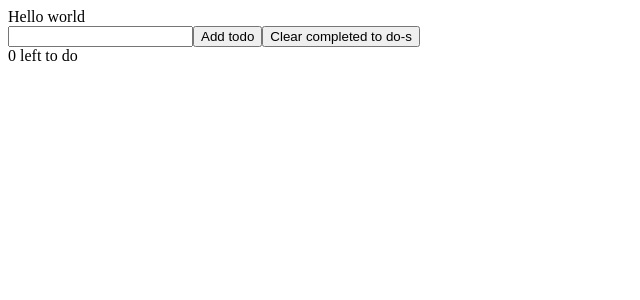
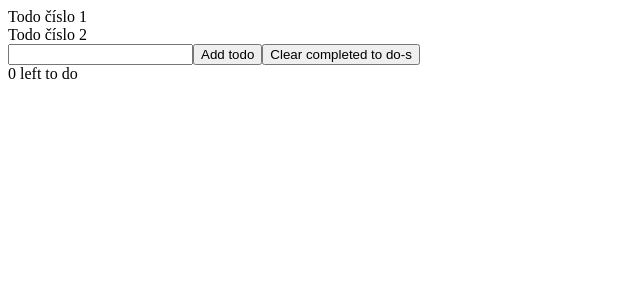
Before and after one commit to BranislavMateas/ProductivityApp, a React (Create React App) app: page / in a window 1280 px wide. Shown: the top 300 px of the page, without its empty margins (0-640 px from the left). Built offline with nearby package versions, Linux system fonts and the light colour scheme.

Commit message:
App can print all of the todos.

```diff
--- a/src/App.js
+++ b/src/App.js
@@ -2,10 +2,10 @@ import React, { useState } from "react";
 import TodoList from "./TodoList";
 
 function App() {
-  const [todos, setTodos] = useState([]); // useState vracia array(2) - jedna polozka aktuálny stav, druhá bude pre funkciu, ktorá tento stav updatuje
+  const [todosList, setTodos] = useState(["Todo číslo 1", "Todo číslo 2"]); // useState vracia array(2) - object destructuring - jedna polozka aktuálny stav, druhá bude pre funkciu, ktorá tento stav updatuje
   return (
     <>
-      <TodoList />
+      <TodoList todos={todosList} />
       <input type="text"></input>
       <button>Add todo</button>
       <button>Clear completed to do-s</button>
--- /dev/null
+++ b/src/Todo.js
@@ -0,0 +1,7 @@
+import React from 'react'
+
+export default function Todo({exactTodo}) {
+    return (
+        <div>{exactTodo}</div>
+    )
+}
--- a/src/TodoList.js
+++ b/src/TodoList.js
@@ -1,5 +1,10 @@
 import React from "react";
+import Todo from "./Todo"
 
-export default function TodoList() {
-  return <div>Hello world</div>;
+export default function TodoList({todos}) {
+  return (
+    todos.map(todo => {
+      return <Todo exactTodo={todo}/>
+    })
+  );
 }
```
